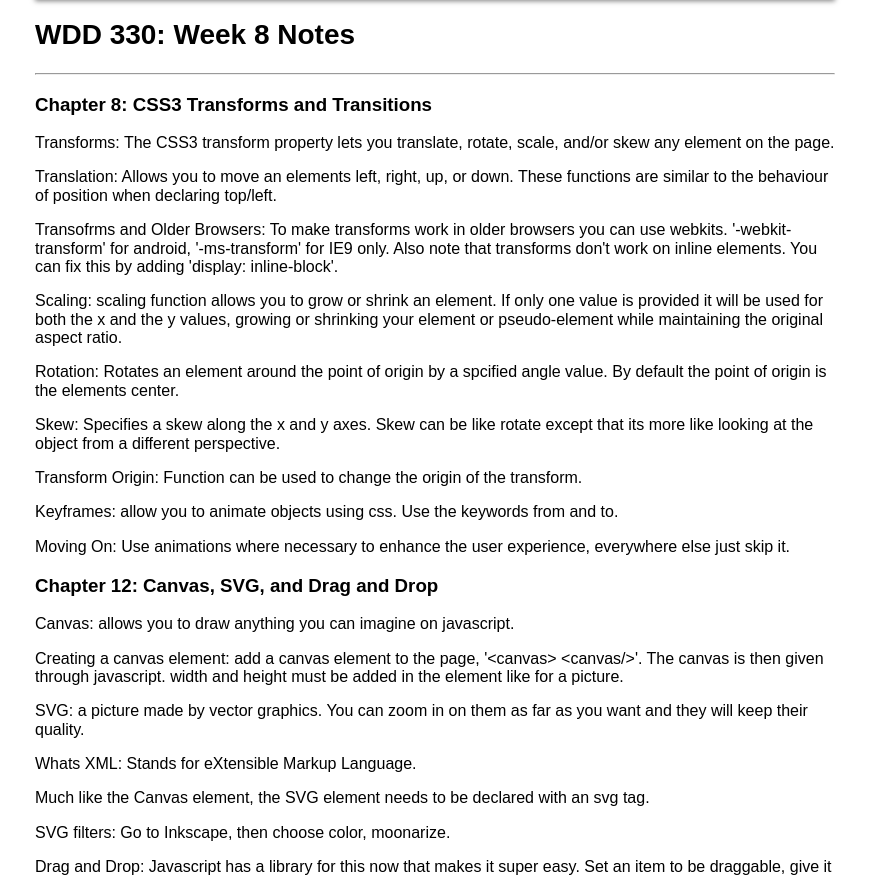
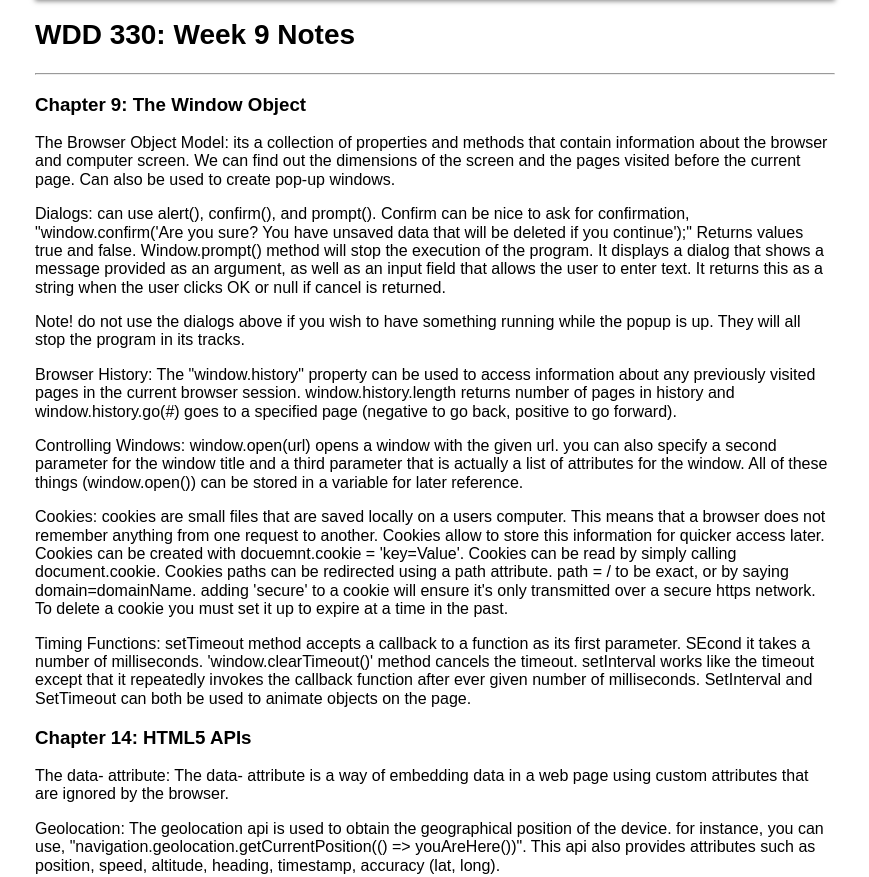
Before and after one commit to matthe68/WDD330_Portfolio, a plain HTML site: page week9/week9_notes.html in a window 1280 px wide. Shown: the part 80-957 px from the top of the page, without its empty margins (205-1074 px from the left). Drawn offline with Linux system fonts and the light colour scheme.

Commit message:
finished note taking for the week

```diff
--- a/week9/week9_notes.html
+++ b/week9/week9_notes.html
@@ -4,14 +4,14 @@
 <head>
   <meta charset="utf-8">
   <meta name="viewport" content="width=device-width, initial-scale=1">
-  <meta name="description" content="Notes for week 1 reading">
+  <meta name="description" content="Notes for week 9 reading">
   <link rel="stylesheet" href="../index/css/normalize.css">
   <link rel="stylesheet" href="../index/css/small.css">
   <link rel="stylesheet" href="../index/css/medium.css">
   <link rel="preconnect" href="https://fonts.googleapis.com">
   <link rel="preconnect" href="https://fonts.gstatic.com" crossorigin>
   <link href="https://fonts.googleapis.com/css2?family=Cinzel&family=Montserrat:wght@100&display=swap" rel="stylesheet">
-  <title>Week 8 Notes</title>
+  <title>Week 9 Notes</title>
 </head>
 
 <body>
@@ -21,29 +21,30 @@
     </h1>
   </header>
   <h2>
-    WDD 330: Week 8 Notes
+    WDD 330: Week 9 Notes
   </h2>
   <hr>
   <h3>
-    Chapter 8: CSS3 Transforms and Transitions
+    Chapter 9: The Window Object
   </h3>
-  <p>Transforms: The CSS3 transform property lets you translate, rotate, scale, and/or skew any element on the page. </p>
-  <p>Translation: Allows you to move an elements left, right, up, or down. These functions are similar to the behaviour of position when declaring top/left.</p>
-  <p>Transofrms and Older Browsers: To make transforms work in older browsers you can use webkits. '-webkit-transform' for android, '-ms-transform' for IE9 only. Also note that transforms don't work on inline elements. You can fix this by adding 'display: inline-block'.</p>
-  <p>Scaling: scaling function allows you to grow or shrink an element. If only one value is provided it will be used for both the x and the y values, growing or shrinking your element or pseudo-element while maintaining the original aspect ratio.</p>
-  <p>Rotation: Rotates an element around the point of origin by a spcified angle value. By default the point of origin is the elements center. </p>
-  <p>Skew: Specifies a skew along the x and y axes. Skew can be like rotate except that its more like looking at the object from a different perspective.</p>
-  <p>Transform Origin: Function can be used to change the origin of the transform.</p>
-  <p>Keyframes: allow you to animate objects using css. Use the keywords from and to.</p>
-  <p>Moving On: Use animations where necessary to enhance the user experience, everywhere else just skip it. </p>
-  <h3>Chapter 12: Canvas, SVG, and Drag and Drop</h3>
-  <p>Canvas: allows you to draw anything you can imagine on javascript. </p>
-  <p>Creating a canvas element: add a canvas element to the page, '&#60;canvas&#62; &#60;canvas/&#62;'. The canvas is then given through javascript. width and height must be added in the element like for a picture.</p>
-  <p>SVG: a picture made by vector graphics. You can zoom in on them as far as you want and they will keep their quality. </p>
-  <p>Whats XML: Stands for eXtensible Markup Language. </p>
-  <p>Much like the Canvas element, the SVG element needs to be declared with an svg tag. </p>
-  <p>SVG filters: Go to Inkscape, then choose color, moonarize. </p>
-  <p>Drag and Drop: Javascript has a library for this now that makes it super easy. Set an item to be draggable, give it an event listener for the dragstart event. Add event listeners for dragover and drop.  Use the DataTransfer Object to specify an exchenge of information. </p>
+  <p>The Browser Object Model: its a collection of properties and methods that contain information about the browser and computer screen. We can find out the dimensions of the screen and the pages visited before the current page. Can also be used to create pop-up windows. </p>
+  <p>Dialogs: can use alert(), confirm(), and prompt(). Confirm can be nice to ask for confirmation, "window.confirm('Are you sure? You have unsaved data that will be deleted if you continue');" Returns values true and false. Window.prompt() method will stop the execution of the program. It displays a dialog that shows a message provided as an argument, as well as an input field that allows the user to enter text. It returns this as a string when the user clicks OK or null if cancel is returned. </p>
+  <p>Note! do not use the dialogs above if you wish to have something running while the popup is up. They will all stop the program in its tracks.</p>
+  <p>Browser History: The "window.history" property can be used to access information about any previously visited pages in the current browser session. window.history.length returns number of pages in history and window.history.go(#) goes to a specified page (negative to go back, positive to go forward). </p>
+  <p>Controlling Windows: window.open(url) opens a window with the given url. you can also specify a second parameter for the window title and a third parameter that is actually a list of attributes for the window. All of these things (window.open()) can be stored in a variable for later reference. </p>
+  <p>Cookies: cookies are small files that are saved locally on a users computer. This means that a browser does not remember anything from one request to another. Cookies allow to store this information for quicker access later. Cookies can be created with docuemnt.cookie = 'key=Value'. Cookies can be read by simply calling document.cookie. Cookies paths can be redirected using a path attribute. path = / to be exact, or by saying domain=domainName. adding 'secure' to a cookie will ensure it's only transmitted over a secure https network. To delete a cookie you must set it up to expire at a time in the past.  </p>
+  <p>Timing Functions: setTimeout method accepts a callback to a function as its first parameter. SEcond it takes a number of milliseconds. 'window.clearTimeout()' method cancels the timeout. setInterval works like the timeout except that it repeatedly invokes the callback function after ever given number of milliseconds. SetInterval and SetTimeout can both be used to animate objects on the page. </p>
+  <h3>
+    Chapter 14: HTML5 APIs
+  </h3>
+  <p>The data- attribute: The data- attribute is a way of embedding data in a web page using custom attributes that are ignored by the browser. </p>
+  <p>Geolocation: The geolocation api is used to obtain the geographical position of the device. for instance, you can use, "navigation.geolocation.getCurrentPosition(() => youAreHere())". This api also provides attributes such as position, speed, altitude, heading, timestamp, accuracy (lat, long). </p>
+  <p>Web Workers: allow things to run in the background. You can use this by using "const worker = new Worker('task.js');"</p>
+  <p>Websockets: It is a new protocol (not HTTP) that allows two-way communication with a server - also known as push messaging. This means that a connection is kept open and responses are 'pushed' to the client as soon as they are received. This is extremely common in development environments to show live updates from the code to the browser. A new Websocket connection can be setup using "const connection = new WebSocket(URL);"</p>
+  <p>Notifications: The notification API allows you to show messages using the system's notifications. This is usually a popup in the corner of the screen. One advantage of using the system notification is that they will still be displayed even if the web page that calls them isn't the current tab. Unfortunately you will need to get permissions first. This can be achieved using the "requestPermission()" method of a Notification global object.</p>
+  <p>Multimedia: audio and video tags can be used to display multimedia. </p>
+  <p>Shims and Polyfills: These are libraries of code that allow you to use the API's as usual even though things are being updated constantly. They fill in the necessary code that's not provided natively by the user's browser to make it function normally. </p>
+
 
 
   <footer>
```
